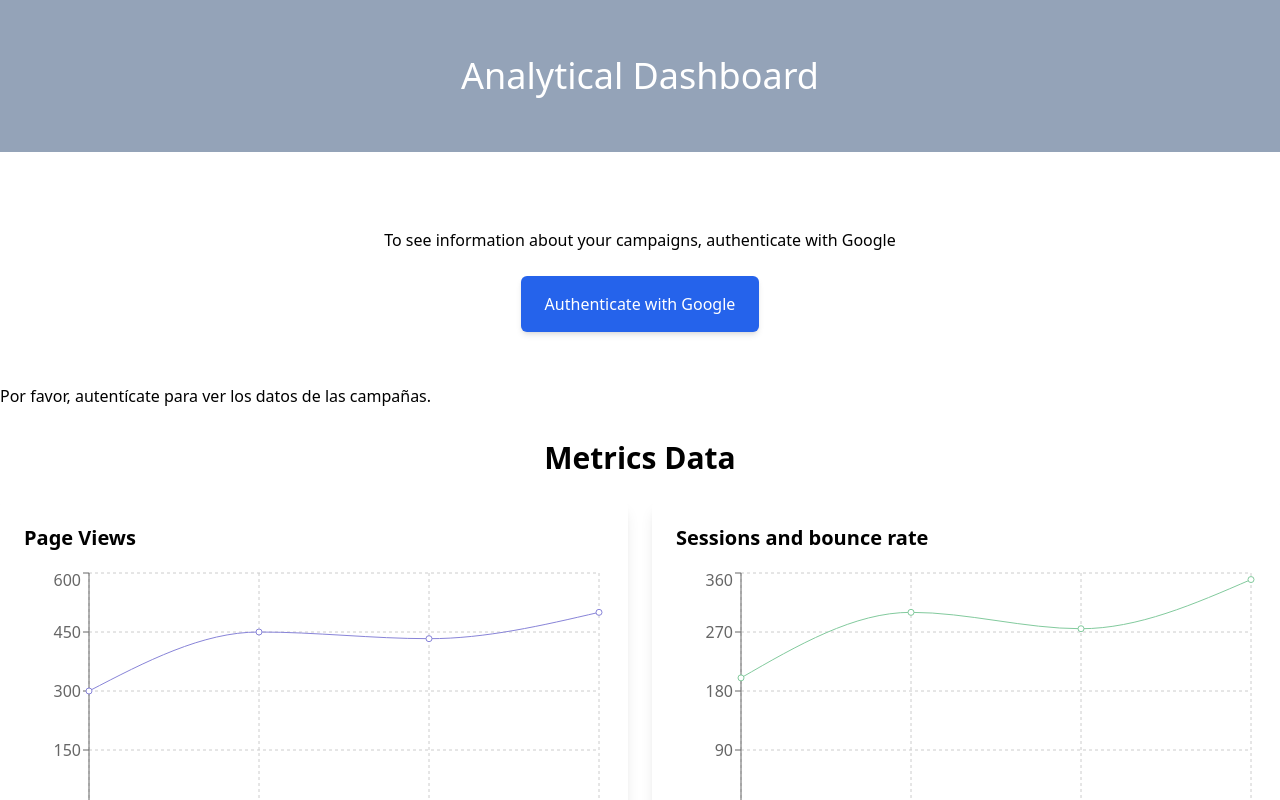
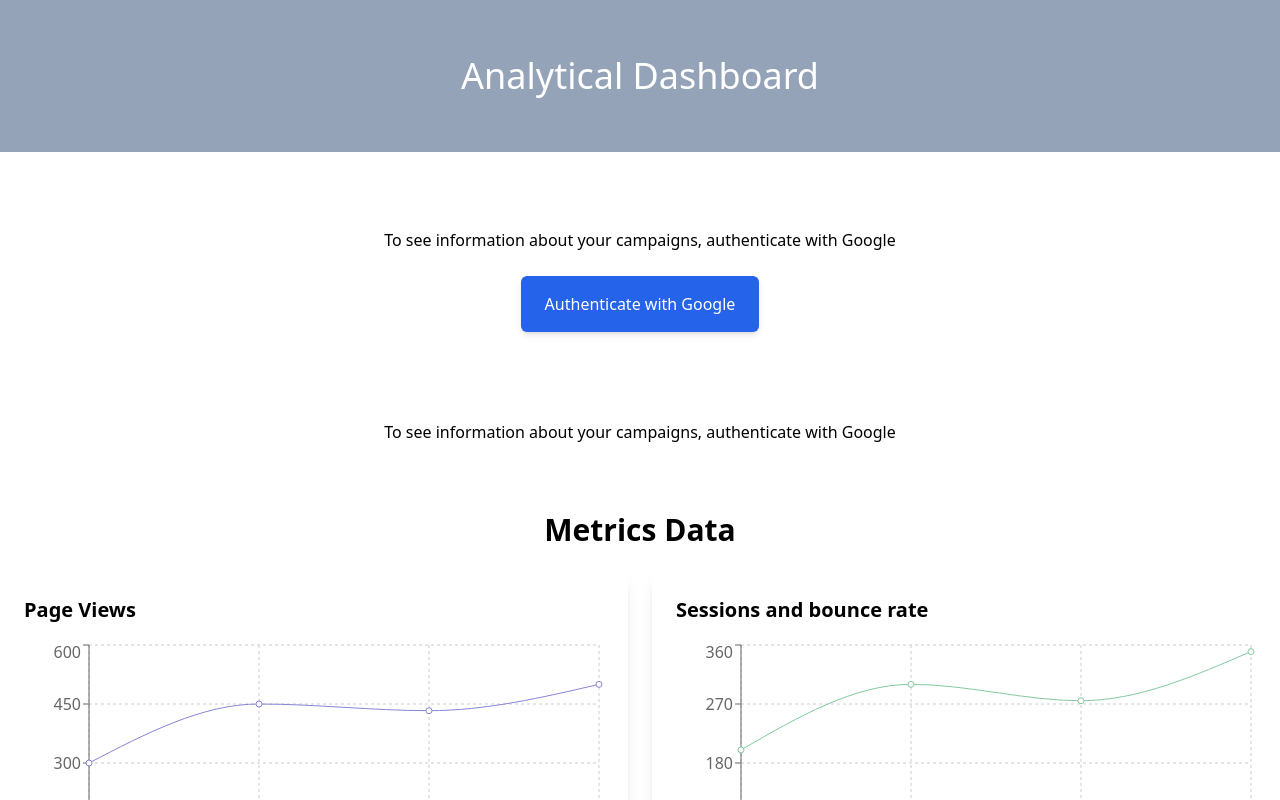
Before and after one commit to Biancardona/InterAnalyticaDash, a React (Create React App) app in the folder analytica/: page / in a window 1280 px wide. Shown: the top 800 px of the page. Built offline with nearby package versions, Linux system fonts and the light colour scheme.

Commit message:
Fixing Home page

```diff
--- a/analytica/src/pages/Home.jsx
+++ b/analytica/src/pages/Home.jsx
@@ -14,7 +14,11 @@ const Home = () => {
           <GoogleAdsData />
         </>
       ) : (
-        <p>Por favor, autentícate para ver los datos de las campañas.</p>
+        <div className='py-3 flex flex-col items-center justify-center'>
+          <h3 className='py-6'>
+            To see information about your campaigns, authenticate with Google
+          </h3>
+        </div>
       )}
       <div>
         <MetricsDisplay />
```
